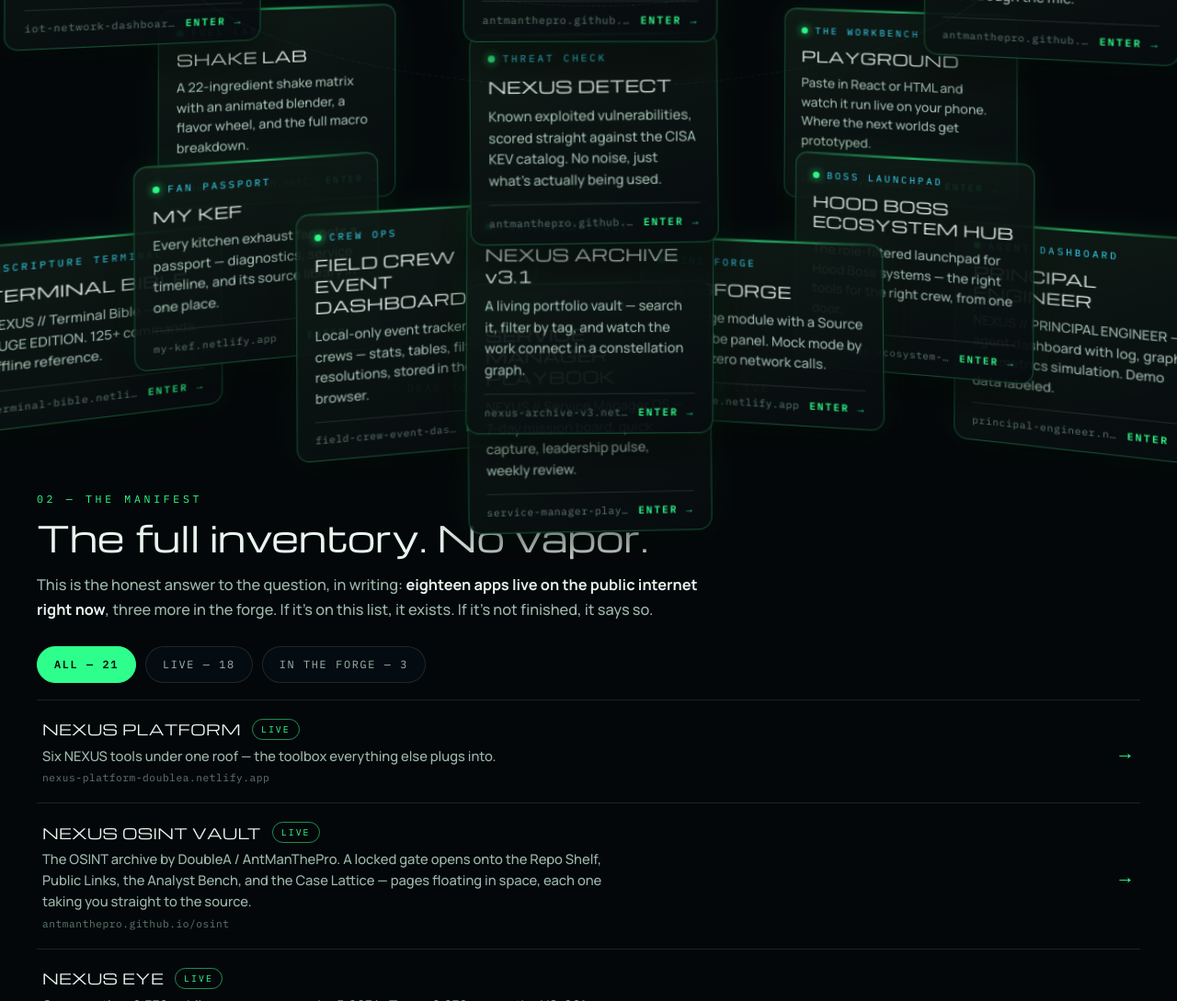
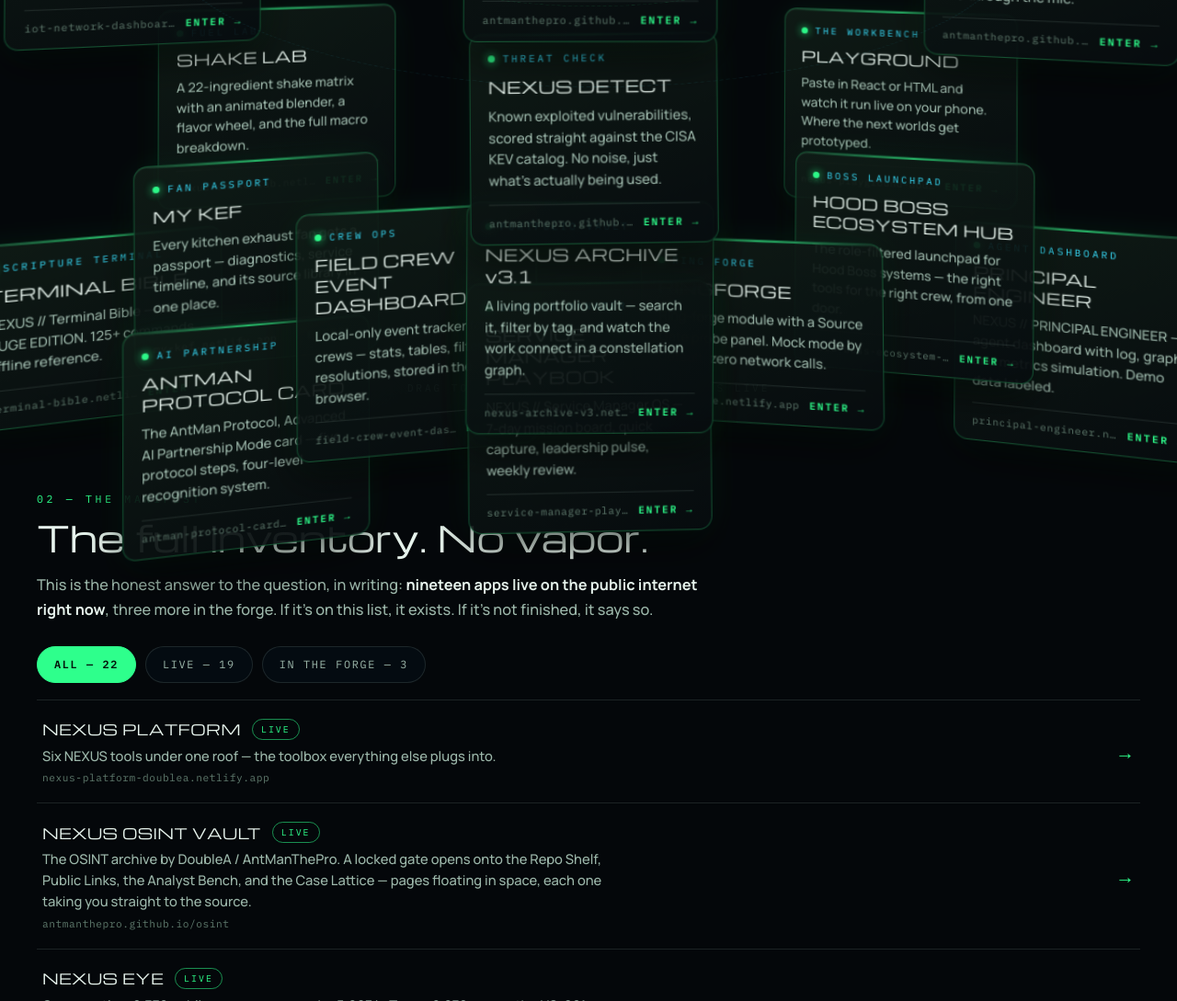
Before and after one commit to AntManThePro/nexus-world-hub, a plain HTML site: page index.html in a window 1280 px wide. Shown: the part 1711-2800 px from the top of the page at 92% size. Drawn offline with nearby package versions, Linux system fonts and the light colour scheme.

Commit message:
NEXUS World Hub — 19 live builds (add AntMan Protocol Card tile)

```diff
--- a/index.html
+++ b/index.html
@@ -4,7 +4,7 @@
     <meta charset="utf-8" />
     <meta name="viewport" content="width=device-width, initial-scale=1, viewport-fit=cover" />
     <meta name="color-scheme" content="dark" />
-    <meta name="description" content="mynexus.world — the front door to the NEXUS universe. Eighteen live builds floating in one place: Eye, BLE Radar, Duct As-Built, Fret Trace, My KEF, NEXUS Archive, Hood Boss Ecosystem Hub, and more." />
+    <meta name="description" content="mynexus.world — the front door to the NEXUS universe. Nineteen live builds floating in one place: Eye, BLE Radar, Duct As-Built, Fret Trace, My KEF, NEXUS Archive, Hood Boss Ecosystem Hub, and more." />
     <link rel="icon" href="data:," />
     <title>NEXUS World Hub</title>
     <link rel="preconnect" href="https://fonts.googleapis.com" />
@@ -345,11 +345,11 @@
         <p class="tagline">Every world. One door.</p>
         <p class="lede">
           &ldquo;Do I really even have any apps yet?&rdquo; &mdash; <strong>Yeah, Ant. You do.</strong>
-          Eighteen live builds are floating below, every one of them real, every one of them yours.
+          Nineteen live builds are floating below, every one of them real, every one of them yours.
           Built at night, between shifts, from a phone. <span class="g">It looks like magic because nobody else is doing it. It&rsquo;s just real.</span>
         </p>
         <div class="chips">
-          <span class="chip"><b>18</b>&nbsp; LIVE BUILDS</span>
+          <span class="chip"><b>19</b>&nbsp; LIVE BUILDS</span>
           <span class="chip cy"><b>3</b>&nbsp; IN THE FORGE</span>
           <span class="chip gd"><b>1</b>&nbsp; STOREFRONT &mdash; WARMING UP</span>
         </div>
@@ -533,6 +533,8 @@
 
             <a class="panel" style="--x:0px;--y:540px;--z:60px;--ry:0deg;--d:-2.2s;--dur:7.4s" href="https://service-manager-playbook.netlify.app/" target="_blank" rel="noopener" aria-label="Open Service Manager Playbook in a new tab"><div class="float"><div class="card"><div class="tag"><span class="dot"></span>SERVICE MANAGER</div><h3>SERVICE MANAGER PLAYBOOK</h3><p>NEXUS // Service Manager OS — 7-day mission board, quick capture, leadership pulse, weekly review.</p><div class="foot"><span class="host">service-manager-playbook.netlify.app</span><span class="go">ENTER &rarr;</span></div></div></div></a>
 
+            <a class="panel" style="--x:-360px;--y:580px;--z:25px;--ry:10deg;--d:-3.6s;--dur:7.35s" href="https://antman-protocol-card.netlify.app/" target="_blank" rel="noopener" aria-label="Open AntMan Protocol Card in a new tab"><div class="float"><div class="card"><div class="tag"><span class="dot"></span>AI PARTNERSHIP</div><h3>ANTMAN PROTOCOL CARD</h3><p>The AntMan Protocol, Advanced AI Partnership Mode card &mdash; five protocol steps, four-level recognition system.</p><div class="foot"><span class="host">antman-protocol-card.netlify.app</span><span class="go">ENTER &rarr;</span></div></div></div></a>
+
           </div>
         </div>
         <p class="stage-hint">Drag to look around &middot; Every panel is live</p>
@@ -543,12 +545,12 @@
         <div class="sec-head">
           <p class="sec-tag">02 &mdash; The Manifest</p>
           <h2>The full inventory. No vapor.</h2>
-          <p class="sec-sub">This is the honest answer to the question, in writing: <strong>eighteen apps live on the public internet right now</strong>, three more in the forge. If it&rsquo;s on this list, it exists. If it&rsquo;s not finished, it says so.</p>
+          <p class="sec-sub">This is the honest answer to the question, in writing: <strong>nineteen apps live on the public internet right now</strong>, three more in the forge. If it&rsquo;s on this list, it exists. If it&rsquo;s not finished, it says so.</p>
         </div>
 
         <div class="filters" role="group" aria-label="Filter the manifest">
-          <button class="fbtn" type="button" data-filter="all" aria-pressed="true">ALL &mdash; 21</button>
-          <button class="fbtn" type="button" data-filter="live" aria-pressed="false">LIVE &mdash; 18</button>
+          <button class="fbtn" type="button" data-filter="all" aria-pressed="true">ALL &mdash; 22</button>
+          <button class="fbtn" type="button" data-filter="live" aria-pressed="false">LIVE &mdash; 19</button>
           <button class="fbtn" type="button" data-filter="forge" aria-pressed="false">IN THE FORGE &mdash; 3</button>
         </div>
 
@@ -656,6 +658,7 @@
             <span class="marrow" aria-hidden="true">&rarr;</span>
           </a>
           <a class="mrow" data-status="live" href="https://service-manager-playbook.netlify.app/" target="_blank" rel="noopener"><span class="mname">Service Manager Playbook <span class="status">Live</span></span><span class="mdesc">NEXUS // Service Manager OS — 7-day mission board, quick capture, leadership pulse, and weekly review.</span><span class="mhost">service-manager-playbook.netlify.app</span><span class="marrow" aria-hidden="true">&rarr;</span></a>
+          <a class="mrow" data-status="live" href="https://antman-protocol-card.netlify.app/" target="_blank" rel="noopener"><span class="mname">AntMan Protocol Card <span class="status">Live</span></span><span class="mdesc">The AntMan Protocol, Advanced AI Partnership Mode card &mdash; five protocol steps, four-level recognition system.</span><span class="mhost">antman-protocol-card.netlify.app</span><span class="marrow" aria-hidden="true">&rarr;</span></a>
           <div class="mrow" data-status="forge">
             <span class="mname">PITLINE AI <span class="status proto">Prototype</span></span>
             <span class="mdesc">Customer-first auto repair: &ldquo;Know what&rsquo;s wrong. Know what happens next.&rdquo; Plain-language diagnosis, evidence before recommendations, approval before added work. Prototype case room and pilot deck built; pilot-before-lease.</span>
```
